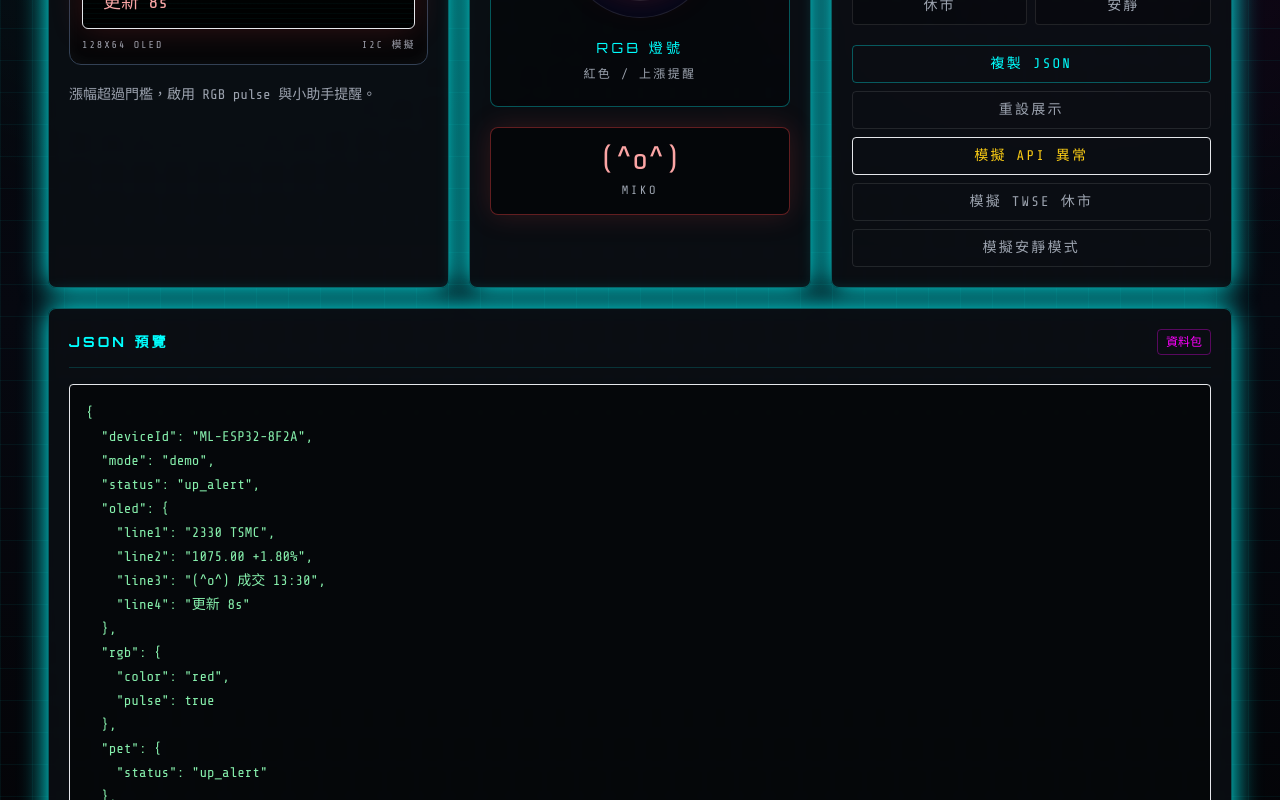
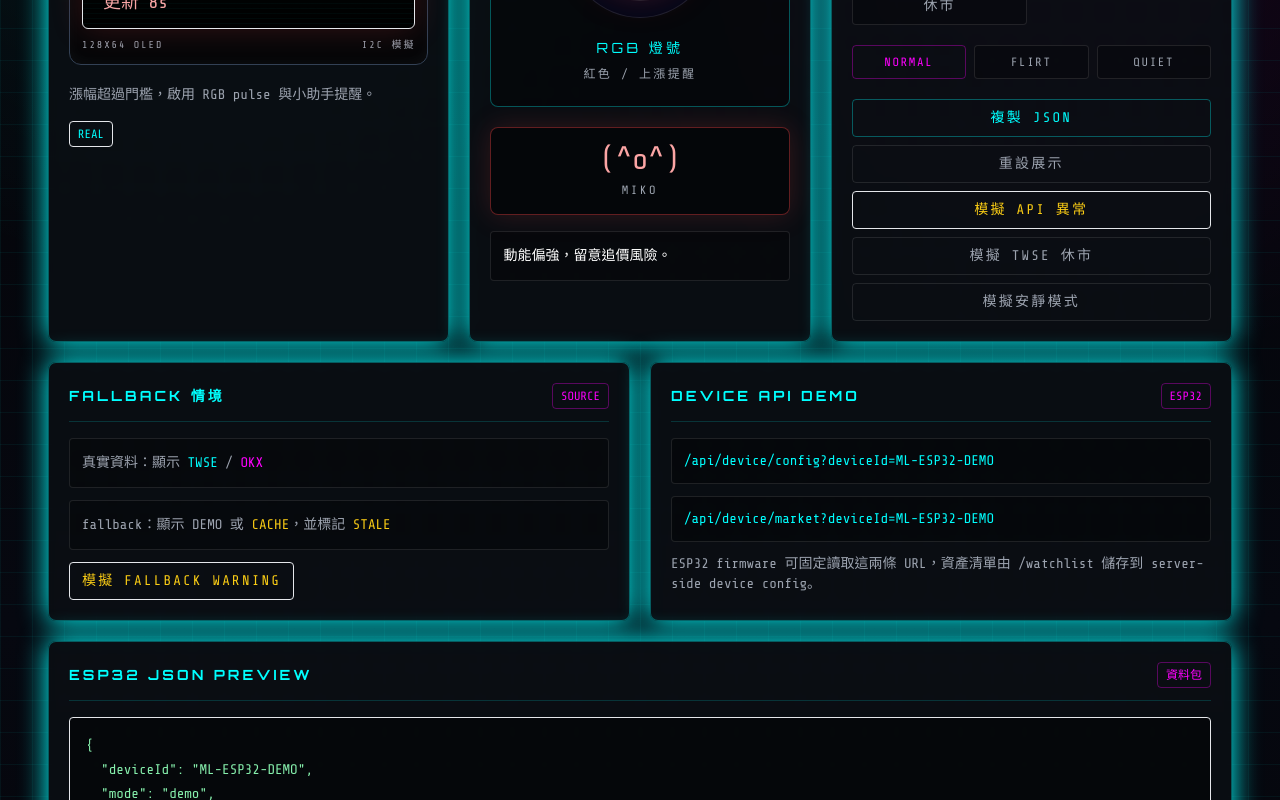
Before and after one commit to CIDGAFMAII/market-light-web, a Next.js app: page /demo in a window 1280 px wide. Shown: the part 420-1220 px from the top of the page. Built offline with nearby package versions, Linux system fonts and the light colour scheme.

Commit message:
feat: refine market and demo page structure

```diff
--- a/app/demo/page.tsx
+++ b/app/demo/page.tsx
@@ -8,10 +8,12 @@ import { PetFace } from "@/components/pet-face";
 import { RGBStatus } from "@/components/rgb-status";
 import { StatusBadge } from "@/components/status-badge";
 import { TerminalPanel } from "@/components/terminal-panel";
+import { companionMessage, type CompanionMode } from "@/lib/companion";
 import { demoStates } from "@/lib/demo-data";
 import type { MarketStatus } from "@/lib/market-status";
 
-const statuses: MarketStatus[] = ["calm", "up", "up_alert", "down", "down_alert", "error", "closed", "quiet"];
+const statuses: MarketStatus[] = ["calm", "up", "up_alert", "down", "down_alert", "error", "closed"];
+const companionModes: CompanionMode[] = ["normal", "flirt", "quiet"];
 const statusButtonLabels: Record<MarketStatus, string> = {
   calm: "平穩",
   up: "上漲",
@@ -25,13 +27,16 @@ const statusButtonLabels: Record<MarketStatus, string> = {
 
 export default function DemoPage() {
   const [status, setStatus] = useState<MarketStatus>("up_alert");
+  const [companionMode, setCompanionMode] = useState<CompanionMode>("normal");
   const data = demoStates[status];
+  const deviceId = "ML-ESP32-DEMO";
 
   const json = useMemo(
     () => ({
-      deviceId: "ML-ESP32-8F2A",
+      deviceId,
       mode: "demo",
       status,
+      companionMode,
       oled: {
         line1: data.line1,
         line2: data.line2,
@@ -44,13 +49,23 @@ export default function DemoPage() {
       },
       pet: {
         status,
+        message: companionMessage(status, companionMode),
+      },
+      fallback: {
+        source: status === "error" || status === "closed" ? "DEMO" : "TWSE/OKX",
+        stale: status === "error" || status === "closed",
+        warning: status === "error" ? "Real provider failed, using demo fallback" : "",
       },
       buzzer: {
         enabled: status.includes("alert") && status !== "quiet",
       },
+      api: {
+        config: `/api/device/config?deviceId=${deviceId}`,
+        market: `/api/device/market?deviceId=${deviceId}`,
+      },
       updatedAt: "2026-05-29T07:12:08+08:00",
     }),
-    [data, status],
+    [companionMode, data, status],
   );
 
   return (
@@ -60,7 +75,7 @@ export default function DemoPage() {
           <div>
             <Link href="/" className="text-sm uppercase tracking-[0.18em] text-cyan">← 首頁</Link>
             <h1 className="mt-4 font-orbitron text-4xl font-black uppercase text-white">裝置展示模式</h1>
-            <p className="mt-3 text-muted">比賽展示用的 OLED / RGB / 小助手狀態模擬器。</p>
+            <p className="mt-3 text-muted">競賽展示用：OLED、RGB、小助手、fallback 與 ESP32 API 資料流集中在這裡。</p>
           </div>
           <StatusBadge status={status} />
         </div>
@@ -69,12 +84,25 @@ export default function DemoPage() {
           <TerminalPanel title="OLED 模擬器" label="128x64">
             <OLEDPreview line1={data.line1} line2={data.line2} line3={data.line3} line4={data.line4} status={status} />
             <div className="mt-4 text-sm leading-7 text-muted">{data.note}</div>
+            <div className="mt-3 flex flex-wrap gap-2">
+              {(status === "error" || status === "closed") ? (
+                <>
+                  <span className="rounded border border-gray-500/40 px-2 py-1 text-xs text-muted">DEMO</span>
+                  <span className="rounded border border-yellow-400/40 px-2 py-1 text-xs text-yellow">STALE</span>
+                </>
+              ) : (
+                <span className="rounded border border-cyan/40 px-2 py-1 text-xs text-cyan">REAL</span>
+              )}
+            </div>
           </TerminalPanel>
 
           <TerminalPanel title="RGB 輸出" label="GPIO">
             <RGBStatus status={status} color={data.rgb} />
             <div className="mt-5">
               <PetFace status={status} name="Miko" size="md" />
+            </div>
+            <div className="mt-4 rounded border border-white/10 bg-black/30 p-3 text-sm leading-6 text-white">
+              {companionMessage(status, companionMode)}
             </div>
           </TerminalPanel>
 
@@ -95,6 +123,22 @@ export default function DemoPage() {
                 </button>
               ))}
             </div>
+            <div className="mt-5 grid grid-cols-3 gap-2">
+              {companionModes.map((mode) => (
+                <button
+                  key={mode}
+                  type="button"
+                  onClick={() => setCompanionMode(mode)}
+                  className={`rounded border px-3 py-2 text-xs uppercase tracking-[0.14em] transition ${
+                    companionMode === mode
+                      ? "border-[var(--border-pink)] bg-pink/10 text-pink"
+                      : "border-white/10 bg-black/25 text-muted hover:border-pink/40 hover:text-pink"
+                  }`}
+                >
+                  {mode}
+                </button>
+              ))}
+            </div>
             <div className="mt-5 grid gap-2">
               <CopyJsonButton value={json} />
               <button className="rounded border border-white/10 px-3 py-2 text-sm uppercase tracking-[0.16em] text-muted hover:border-cyan/40 hover:text-cyan" type="button" onClick={() => setStatus("up_alert")}>重設展示</button>
@@ -105,8 +149,40 @@ export default function DemoPage() {
           </TerminalPanel>
         </section>
 
+        <section className="mt-5 grid gap-5 lg:grid-cols-[1fr_1fr]">
+          <TerminalPanel title="Fallback 情境" label="SOURCE">
+            <div className="space-y-3 text-sm leading-6 text-muted">
+              <div className="rounded border border-white/10 bg-black/30 p-3">
+                真實資料：顯示 <span className="text-cyan">TWSE</span> / <span className="text-pink">OKX</span>
+              </div>
+              <div className="rounded border border-white/10 bg-black/30 p-3">
+                fallback：顯示 <span className="text-muted">DEMO</span> 或 <span className="text-yellow">CACHE</span>，並標記 <span className="text-yellow">STALE</span>
+              </div>
+              <button
+                type="button"
+                onClick={() => setStatus("error")}
+                className="rounded border border-yellow-400/35 px-3 py-2 text-sm uppercase tracking-[0.16em] text-yellow hover:bg-yellow/10"
+              >
+                模擬 fallback warning
+              </button>
+            </div>
+          </TerminalPanel>
+
+          <TerminalPanel title="Device API Demo" label="ESP32">
+            <div className="space-y-3 text-sm">
+              <div className="break-all rounded border border-white/10 bg-black/35 p-3 text-cyan">
+                /api/device/config?deviceId={deviceId}
+              </div>
+              <div className="break-all rounded border border-white/10 bg-black/35 p-3 text-cyan">
+                /api/device/market?deviceId={deviceId}
+              </div>
+              <div className="text-muted">ESP32 firmware 可固定讀取這兩條 URL，資產清單由 /watchlist 儲存到 server-side device config。</div>
+            </div>
+          </TerminalPanel>
+        </section>
+
         <section className="mt-5">
-          <TerminalPanel title="JSON 預覽" label="資料包">
+          <TerminalPanel title="ESP32 JSON Preview" label="資料包">
             <pre className="overflow-x-auto rounded border border-cyan/10 bg-black/45 p-4 text-sm leading-6 text-green-300">
               {JSON.stringify(json, null, 2)}
             </pre>
--- a/app/page.tsx
+++ b/app/page.tsx
@@ -16,9 +16,10 @@ export default function Home() {
         <Link href="/" className="font-orbitron text-lg font-black uppercase tracking-[0.22em] text-cyan">
           Market Light
         </Link>
-        <div className="flex gap-4 text-sm uppercase tracking-[0.16em] text-muted">
-          <Link className="hover:text-cyan" href="/market">市場</Link>
-          <Link className="hover:text-cyan" href="/demo">展示</Link>
+        <div className="flex flex-wrap justify-end gap-4 text-sm uppercase tracking-[0.16em] text-muted">
+          <Link className="hover:text-cyan" href="/market">市場看盤</Link>
+          <Link className="hover:text-cyan" href="/demo">裝置展示</Link>
+          <Link className="hover:text-cyan" href="/watchlist">自選同步</Link>
           <Link className="hover:text-cyan" href="/dashboard">控制台</Link>
         </div>
       </nav>
@@ -42,13 +43,19 @@ export default function Home() {
               href="/demo"
               className="rounded border border-[var(--border-cyan)] bg-cyan/10 px-5 py-3 font-orbitron text-sm uppercase tracking-[0.18em] text-cyan shadow-cyan transition hover:bg-cyan/20"
             >
-              查看展示
+              裝置展示
             </Link>
             <Link
-              href="/dashboard"
+              href="/market"
               className="rounded border border-[var(--border-pink)] bg-pink/10 px-5 py-3 font-orbitron text-sm uppercase tracking-[0.18em] text-pink shadow-pink transition hover:bg-pink/20"
             >
-              打開控制台
+              市場看盤
+            </Link>
+            <Link
+              href="/watchlist"
+              className="rounded border border-white/10 px-5 py-3 font-orbitron text-sm uppercase tracking-[0.18em] text-muted transition hover:border-cyan/40 hover:text-cyan"
+            >
+              自選同步
             </Link>
           </div>
         </div>
--- a/components/market-board-client.tsx
+++ b/components/market-board-client.tsx
@@ -2,8 +2,7 @@
 
 import Link from "next/link";
 import { useCallback, useEffect, useMemo, useState } from "react";
-import { companionMessage, isCompanionMode, type CompanionMode } from "@/lib/companion";
-import { petFaces, statusLabels } from "@/lib/market-status";
+import { statusLabels } from "@/lib/market-status";
 import { StatusBadge } from "@/components/status-badge";
 import { TerminalPanel } from "@/components/terminal-panel";
 import type { MarketStatus } from "@/lib/market-status";
@@ -26,7 +25,6 @@ type RefreshInterval = 0 | 10 | 30 | 60;
 
 const sourceModeStorageKey = "market-light-market-source-mode-v1";
 const refreshStorageKey = "market-light-market-refresh-sec-v1";
-const companionStorageKey = "market-light-companion-mode-v1";
 
 const sourceClass: Record<MarketSource, string> = {
   TWSE: "border-cyan/40 text-cyan",
@@ -45,7 +43,6 @@ export function MarketBoardClient() {
   const [error, setError] = useState("");
   const [sourceModeSetting, setSourceModeSetting] = useState<SourceModeSetting>("real");
   const [refreshInterval, setRefreshInterval] = useState<RefreshInterval>(0);
-  const [companionMode, setCompanionMode] = useState<CompanionMode>("normal");
   const [query, setQuery] = useState("");
   const [sortKey, setSortKey] = useState<SortKey>("changePercent");
   const [sortDesc, setSortDesc] = useState(true);
@@ -80,16 +77,12 @@ export function MarketBoardClient() {
   useEffect(() => {
     const savedSourceMode = window.localStorage.getItem(sourceModeStorageKey);
     const savedRefresh = Number(window.localStorage.getItem(refreshStorageKey));
-    const savedCompanionMode = window.localStorage.getItem(companionStorageKey);
 
     if (savedSourceMode === "real" || savedSourceMode === "demo") {
       setSourceModeSetting(savedSourceMode);
     }
     if (savedRefresh === 0 || savedRefresh === 10 || savedRefresh === 30 || savedRefresh === 60) {
       setRefreshInterval(savedRefresh);
-    }
-    if (savedCompanionMode && isCompanionMode(savedCompanionMode)) {
-      setCompanionMode(savedCompanionMode);
     }
   }, []);
 
@@ -147,13 +140,34 @@ export function MarketBoardClient() {
   return (
     <main className="min-h-screen terminal-grid px-5 py-6 md:px-8 lg:px-12">
       <div className="mx-auto max-w-7xl">
-        <div className="mb-8 flex flex-col gap-4 border-b border-cyan/15 pb-5 md:flex-row md:items-end md:justify-between">
+        <div className="mb-6 flex flex-col gap-4 border-b border-cyan/15 pb-5 md:flex-row md:items-end md:justify-between">
           <div>
             <Link href="/" className="text-sm uppercase tracking-[0.18em] text-cyan">← 首頁</Link>
             <h1 className="mt-4 font-orbitron text-4xl font-black uppercase text-white">市場看盤</h1>
-            <p className="mt-3 text-muted">即時讀取 TWSE / OKX，失敗時依序使用 cache 與 demo fallback。</p>
+            <p className="mt-3 text-muted">真實 TWSE / OKX 看盤。fallback 只作為資料暫時不可用時的標示。</p>
           </div>
-          <div className="flex flex-wrap gap-3">
+          <div className="flex flex-wrap items-center gap-2">
+            <button
+              type="button"
+              onClick={() => updateSourceMode(sourceModeSetting === "demo" ? "real" : "demo")}
+              className={`rounded border px-3 py-2 text-xs uppercase tracking-[0.14em] ${
+                sourceModeSetting === "demo"
+                  ? "border-yellow-400/45 bg-yellow/10 text-yellow"
+                  : "border-white/10 text-muted hover:border-cyan/35 hover:text-cyan"
+              }`}
+            >
+              Demo Mode {sourceModeSetting === "demo" ? "On" : "Off"}
+            </button>
+            <select
+              value={refreshInterval}
+              onChange={(event) => updateRefreshInterval(Number(event.target.value) as RefreshInterval)}
+              className="rounded border border-white/10 bg-black/40 px-3 py-2 text-xs uppercase tracking-[0.12em] text-muted"
+            >
+              <option value={0}>Auto Off</option>
+              <option value={10}>10s</option>
+              <option value={30}>30s</option>
+              <option value={60}>60s</option>
+            </select>
             <Link href="/watchlist" className="rounded border border-[var(--border-pink)] px-4 py-2 text-sm uppercase tracking-[0.16em] text-pink hover:bg-pink/10">
               自選股
             </Link>
@@ -169,36 +183,6 @@ export function MarketBoardClient() {
         </div>
 
         <TerminalPanel title="看盤控制" label={sourceMode || "REAL"}>
-          <div className="mb-4 grid gap-3 md:grid-cols-[1fr_1fr_2fr]">
-            <div className="flex rounded border border-cyan/20 bg-black/40 p-1">
-              {(["real", "demo"] as SourceModeSetting[]).map((mode) => (
-                <button
-                  key={mode}
-                  type="button"
-                  onClick={() => updateSourceMode(mode)}
-                  className={`flex-1 rounded px-3 py-2 text-sm uppercase tracking-[0.14em] ${
-                    sourceModeSetting === mode ? "bg-cyan/15 text-cyan" : "text-muted hover:text-cyan"
-                  }`}
-                >
-                  {mode === "real" ? "Real" : "Demo"}
-                </button>
-              ))}
-            </div>
-            <select
-              value={refreshInterval}
-              onChange={(event) => updateRefreshInterval(Number(event.target.value) as RefreshInterval)}
-              className="rounded border border-cyan/20 bg-black/40 px-3 py-2 text-cyan"
-            >
-              <option value={0}>Auto refresh Off</option>
-              <option value={10}>Auto refresh 10s</option>
-              <option value={30}>Auto refresh 30s</option>
-              <option value={60}>Auto refresh 60s</option>
-            </select>
-            <div className="rounded border border-white/10 bg-black/35 px-3 py-2 text-sm text-muted">
-              <span className="text-cyan">{petFaces[marketMood]}</span>
-              <span className="ml-3 text-white">{companionMessage(marketMood, companionMode)}</span>
-            </div>
-          </div>
           <div className="grid gap-3 md:grid-cols-5">
             <input
               value={query}
@@ -228,16 +212,17 @@ export function MarketBoardClient() {
               {sortDesc ? "由高到低" : "由低到高"}
             </button>
           </div>
-          <div className="mt-4 flex flex-wrap gap-3 text-sm text-muted">
+          <div className="mt-4 flex flex-wrap gap-3 text-xs text-muted">
             <span>更新時間：{updatedAt ? new Date(updatedAt).toLocaleString("zh-TW") : "尚未更新"}</span>
             <span>顯示：{filteredItems.length} / {items.length}</span>
-            <span>marketMood：{moodSummary}</span>
+            <span>狀態摘要：{moodSummary}</span>
+            {warnings.length > 0 ? (
+              <details className="text-yellow">
+                <summary className="cursor-pointer">部分資料暫時使用 fallback</summary>
+                <div className="mt-2 max-w-3xl leading-5 text-yellow/90">{warnings.join("；")}</div>
+              </details>
+            ) : null}
           </div>
-          {warnings.length > 0 ? (
-            <div className="mt-4 rounded border border-yellow-400/35 bg-yellow/10 p-3 text-sm text-yellow">
-              fallback warning：{warnings.join("；")}
-            </div>
-          ) : null}
           {error ? <div className="mt-4 rounded border border-red-500/40 bg-red-500/10 p-3 text-red-300">{error}</div> : null}
         </TerminalPanel>
 
@@ -245,7 +230,7 @@ export function MarketBoardClient() {
           <TerminalPanel title="即時行情" label={loading ? "LOADING" : "LIVE"}>
             {loading && items.length === 0 ? <div className="p-6 text-muted">正在讀取真實資料...</div> : null}
             {!loading && filteredItems.length === 0 ? <div className="p-6 text-muted">沒有符合條件的商品。</div> : null}
-            <div className="hidden border-b border-cyan/15 px-4 pb-3 text-xs uppercase tracking-[0.18em] text-muted md:grid md:grid-cols-[1.1fr_0.9fr_1fr_1fr_1fr_1fr_1fr]">
+            <div className="hidden border-b border-cyan/15 px-3 pb-2 text-xs uppercase tracking-[0.16em] text-muted md:grid md:grid-cols-[1.1fr_0.9fr_0.9fr_1fr_1fr_0.9fr_0.8fr]">
               <span>商品</span>
               <span>價格</span>
               <span>漲跌</span>
@@ -273,13 +258,13 @@ function MarketRow({ item }: { item: MarketData }) {
   return (
     <Link
       href={`/market/${item.market}/${encodeURIComponent(item.symbol)}`}
-      className="grid gap-3 border-b border-cyan/10 px-4 py-4 text-sm transition last:border-b-0 hover:bg-cyan/5 md:grid-cols-[1.1fr_0.9fr_1fr_1fr_1fr_1fr_1fr] md:items-center"
+      className="grid gap-2 border-b border-cyan/10 px-3 py-3 text-sm transition last:border-b-0 hover:bg-cyan/5 md:grid-cols-[1.1fr_0.9fr_0.9fr_1fr_1fr_0.9fr_0.8fr] md:items-center"
     >
       <div>
         <div className="font-orbitron text-base font-bold text-white">{item.symbol}</div>
-        <div className="text-xs uppercase tracking-[0.18em] text-muted">{item.displayName} / {item.market}</div>
+        <div className="text-xs uppercase tracking-[0.14em] text-muted">{item.displayName} / {item.market}</div>
       </div>
-      <div className={`font-mono text-lg ${priceColor}`}>{item.price.toLocaleString()}</div>
+      <div className={`font-mono text-base ${priceColor}`}>{item.price.toLocaleString()}</div>
       <div className={priceColor}>
         {sign}{item.change.toFixed(2)}
         <br />
```
Also changed, not shown: 1 other file (tests, documents, lock files or other folders).
